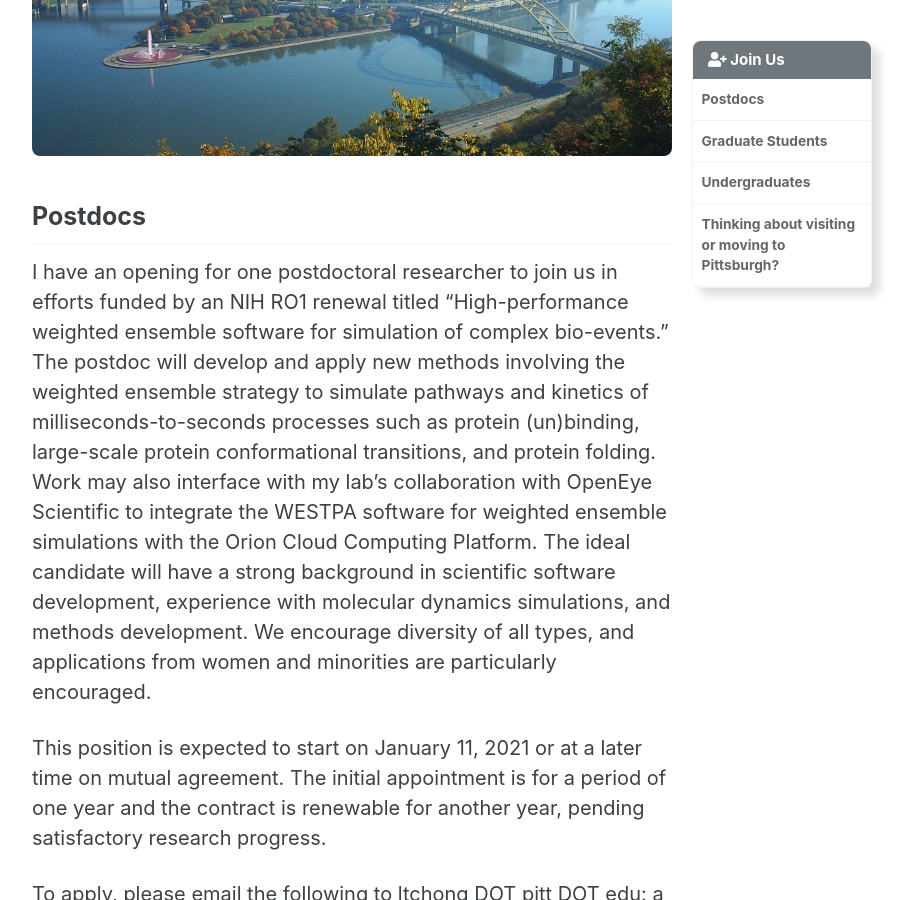
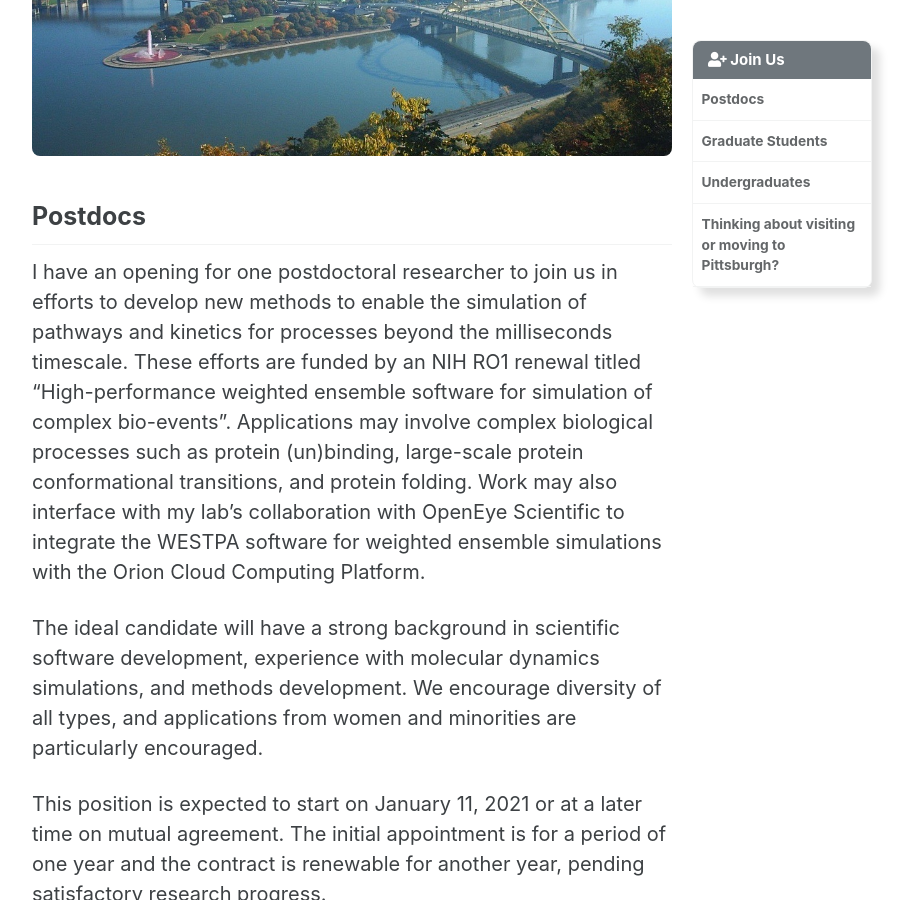
Before and after one commit to darianyang/mm-github-pages-test, a Jekyll site: the page built from _pages/join_us.md, in a window 1280 px wide and 900 px high, scrolled down 285 px. Shown: the whole window, without its empty margins (288-1200 px from the left). Built offline with Jekyll 4.4.1, drawn with Linux system fonts in a browser that asks for light colours; cached includes are drawn as plain includes.

Commit message:
Update join_us.md

```diff
--- a/_pages/join_us.md
+++ b/_pages/join_us.md
@@ -9,7 +9,9 @@
 
 {% include figure image_path="/assets/images/pittsburgh.jpg" alt="Pittsburgh Panorama" %}
 ## Postdocs
-I have an opening for one postdoctoral researcher to join us in efforts funded by an NIH RO1 renewal titled “High-performance weighted ensemble software for simulation of complex bio-events.” The postdoc will develop and apply new methods involving the weighted ensemble strategy to simulate pathways and kinetics of milliseconds-to-seconds processes such as protein (un)binding, large-scale protein conformational transitions, and protein folding. Work may also interface with my lab’s collaboration with OpenEye Scientific to integrate the WESTPA software for weighted ensemble simulations with the Orion Cloud Computing Platform. The ideal candidate will have a strong background in scientific software development, experience with molecular dynamics simulations, and methods development. We encourage diversity of all types, and applications from women and minorities are particularly encouraged.
+I have an opening for one postdoctoral researcher to join us in efforts to develop new methods to enable the simulation of pathways and kinetics for processes beyond the milliseconds timescale. These efforts are funded by an NIH RO1 renewal titled “High-performance weighted ensemble software for simulation of complex bio-events”. Applications may involve complex biological processes such as protein (un)binding, large-scale protein conformational transitions, and protein folding. Work may also interface with my lab’s collaboration with OpenEye Scientific to integrate the WESTPA software for weighted ensemble simulations with the Orion Cloud Computing Platform.
+
+The ideal candidate will have a strong background in scientific software development, experience with molecular dynamics simulations, and methods development. We encourage diversity of all types, and applications from women and minorities are particularly encouraged.
 
 This position is expected to start on January 11, 2021 or at a later time on mutual agreement. The initial appointment is for a period of one year and the contract is renewable for another year, pending satisfactory research progress.
 
```
